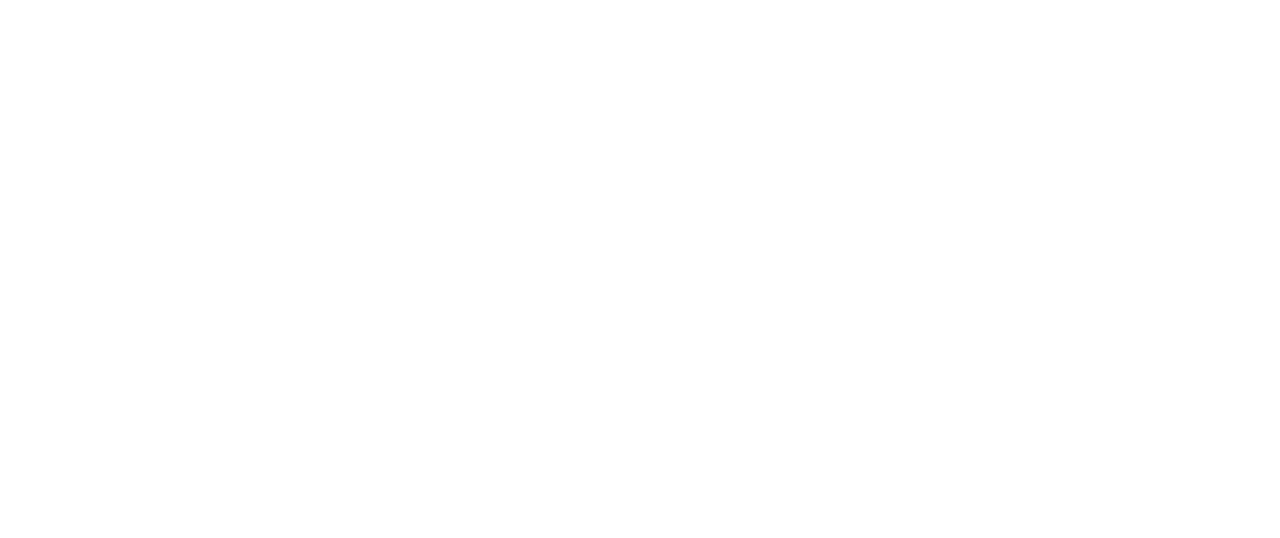
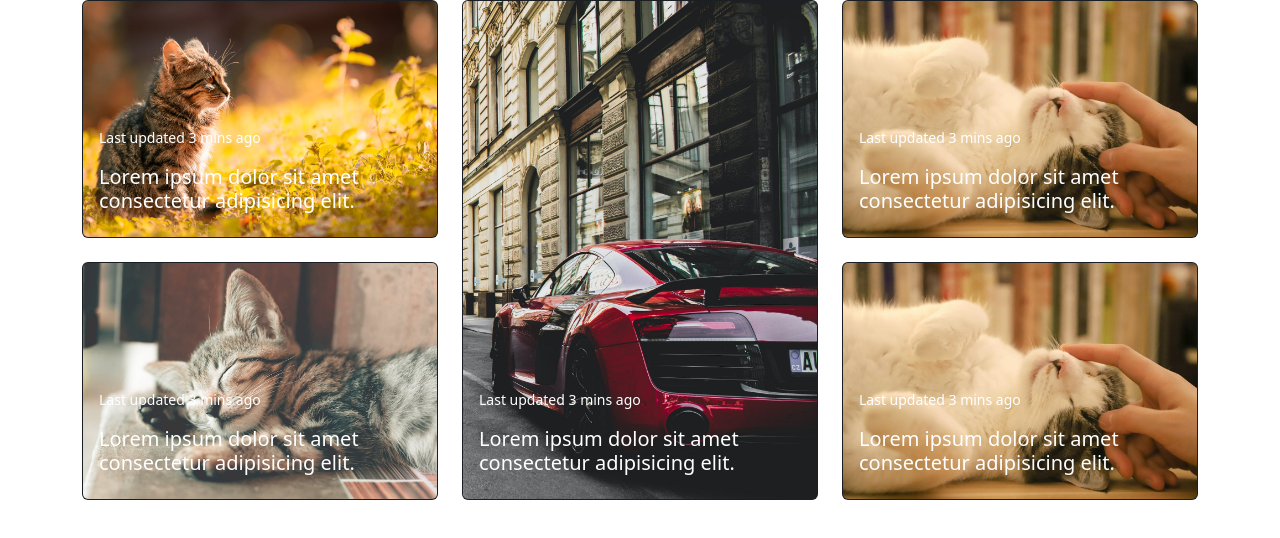
Before and after one commit to Shawtyy25/bootstrap, a plain HTML site: page index.html in a window 1280 px wide. Drawn offline with nearby package versions, Linux system fonts and the light colour scheme.

Commit message:
main kesz

```diff
--- a/index.html
+++ b/index.html
@@ -1,18 +1,73 @@
 <!DOCTYPE html>
 <html lang="hu">
+
 <head>
     <meta charset="UTF-8">
     <meta name="viewport" content="width=device-width, initial-scale=1.0">
     <title>Bootstrap</title>
-    <link href="https://cdn.jsdelivr.net/npm/bootstrap@5.3.2/dist/css/bootstrap.min.css" rel="stylesheet" integrity="sha384-T3c6CoIi6uLrA9TneNEoa7RxnatzjcDSCmG1MXxSR1GAsXEV/Dwwykc2MPK8M2HN" crossorigin="anonymous">
+    <link href="https://cdn.jsdelivr.net/npm/bootstrap@5.3.2/dist/css/bootstrap.min.css" rel="stylesheet"
+        integrity="sha384-T3c6CoIi6uLrA9TneNEoa7RxnatzjcDSCmG1MXxSR1GAsXEV/Dwwykc2MPK8M2HN" crossorigin="anonymous">
     <link rel="stylesheet" href="style.css">
 </head>
+
 <body>
     <header>
 
     </header>
     <main>
+        <div class="container">
+            <div class="row ">
+                <div class="col-4 left">
+                    <div class="card text-bg-dark mb-4">
+                        <img src="./pics/topleft.jpg" class="card-img" alt="...">
+                        <div class="card-img-overlay  d-flex flex-column justify-content-end">
+                            <p class="card-text"><small>Last updated 3 mins ago</small></p>
+                            <h5 class="card-title">Lorem ipsum dolor sit amet consectetur adipisicing elit.</h5>
 
+                        </div>
+                    </div>
+                    <div class="card text-bg-dark">
+                        <img src="./pics/bottomleft.jpg" class="card-img" alt="...">
+                        <div class="card-img-overlay  d-flex flex-column justify-content-end">
+                            <p class="card-text"><small>Last updated 3 mins ago</small></p>
+                            <h5 class="card-title">Lorem ipsum dolor sit amet consectetur adipisicing elit.</h5>
+                        </div>
+                    </div>
+                </div>
+
+                <div class="col-4">
+                    <div class="card text-bg-dark">
+                        <img src="./pics/middle.jpg" class="card-img porsche" alt="...">
+                        <div class="card-img-overlay  d-flex flex-column justify-content-end">
+                            <p class="card-text"><small>Last updated 3 mins ago</small></p>
+                            <h5 class="card-title">Lorem ipsum dolor sit amet consectetur adipisicing elit.</h5>
+
+                        </div>
+                    </div>
+                </div>
+
+                <div class="col-4 right">
+                    <div class="card text-bg-dark mb-4">
+                        <img src="./pics/topright.jpg" class="card-img" alt="...">
+                        <div class="card-img-overlay d-flex flex-column justify-content-end">
+                            <p class="card-text"><small>Last updated 3 mins ago</small></p>
+                            <h5 class="card-title">Lorem ipsum dolor sit amet consectetur adipisicing elit.</h5>
+
+                        </div>
+                    </div>
+                    <div class="card text-bg-dark">
+                        <img src="./pics/topright.jpg" class="card-img" alt="...">
+                        <div class="card-img-overlay  d-flex flex-column justify-content-end">
+                            <p class="card-text"><small>Last updated 3 mins ago</small></p>
+                            <h5 class="card-title">Lorem ipsum dolor sit amet consectetur adipisicing elit.</h5>
+
+                        </div>
+                    </div>
+                </div>
+
+            </div>
+        </div>
     </main>
 </body>
+
 </html>
--- a/style.css
+++ b/style.css
@@ -0,0 +1,6 @@
+*{
+    box-sizing: border-box;
+    margin: 0;
+}
+
+img{width: 100%;}
```
Also changed, not shown: pics/middle.jpg (added).
